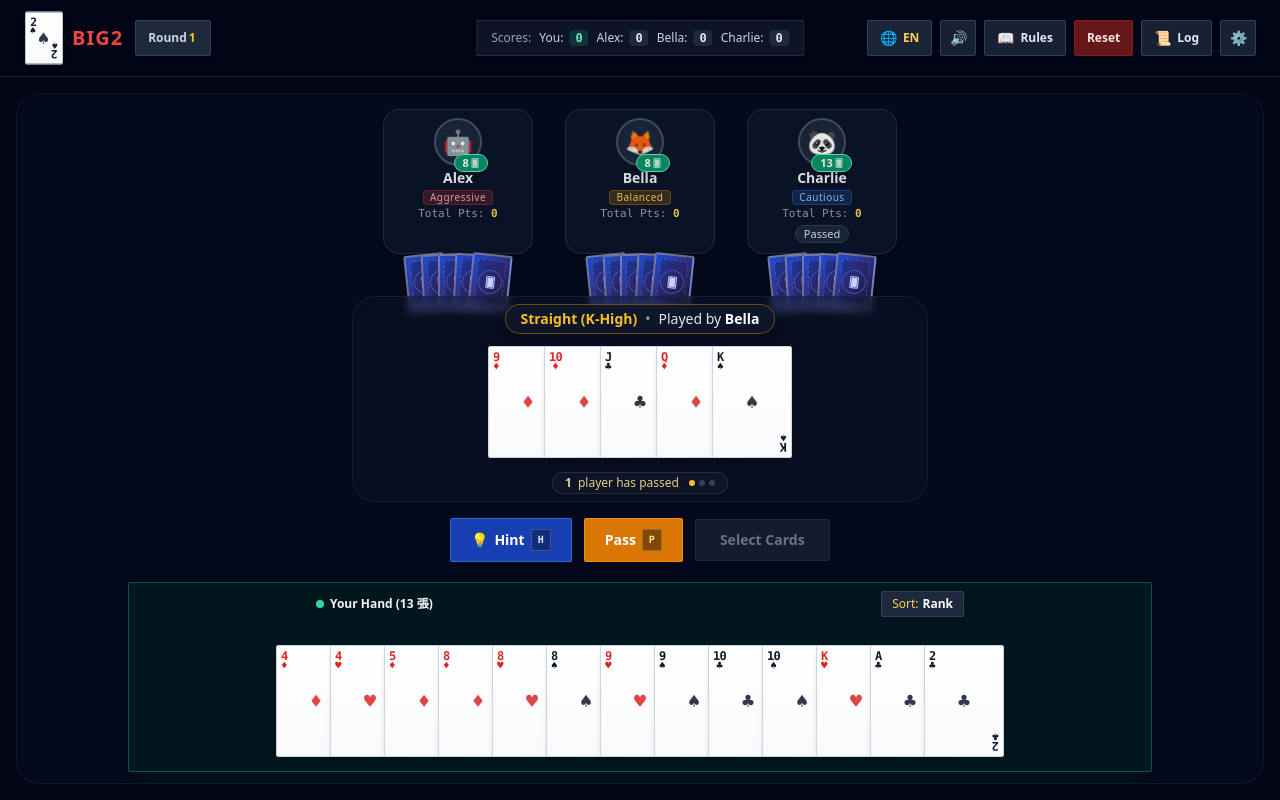
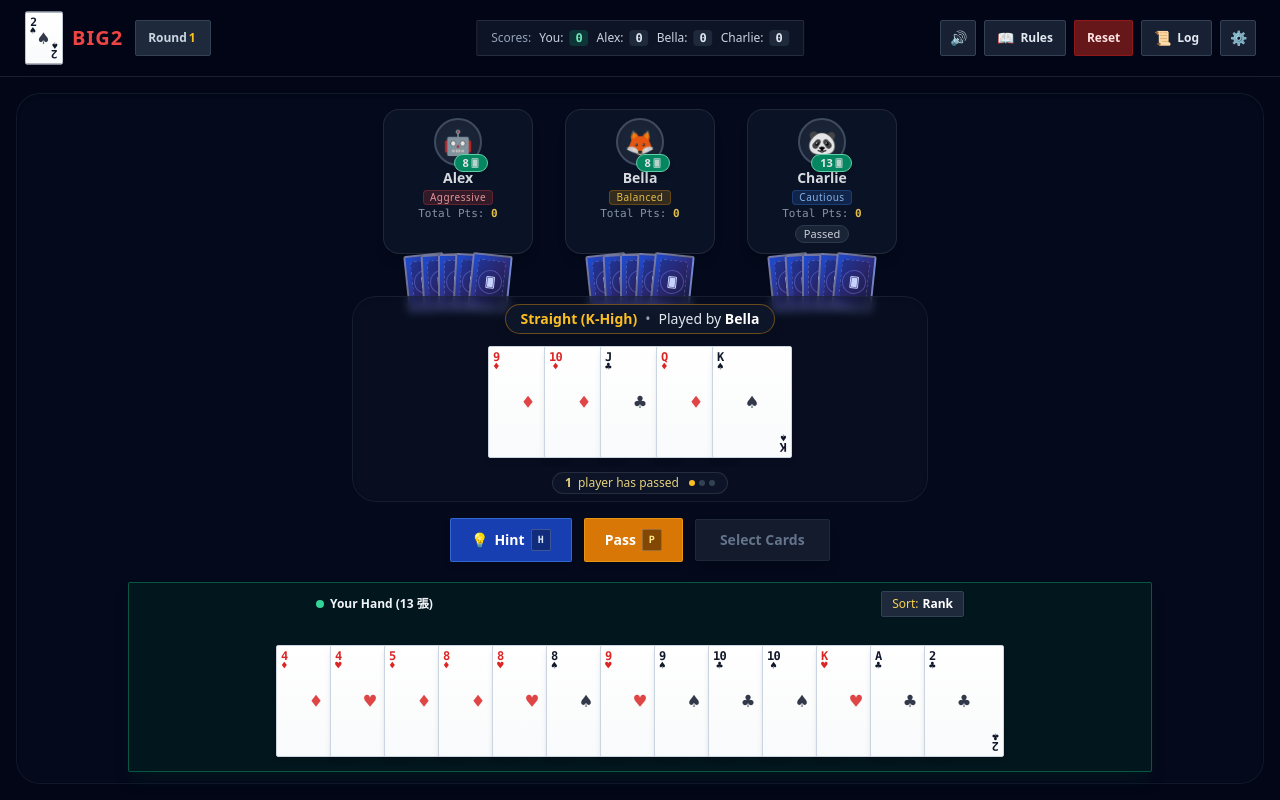
Before and after one commit to kennith/big2-app, a Vue app: page / in a window 1280 px wide. Built offline with nearby package versions, Linux system fonts and the light colour scheme.

Commit message:
feat: remove language toggle button from header, keeping language selection in settings menu

```diff
--- a/src/App.vue
+++ b/src/App.vue
@@ -46,7 +46,6 @@ const {
   pass,
   giveHint,
   toggleSortMode,
-  toggleLanguage,
   setLanguage,
   setBotPersonality,
 } = useBigTwo();
@@ -153,7 +152,6 @@ onBeforeUnmount(() => {
       :current-language="currentLanguage"
       :t="t"
       @toggle-sound="handleToggleSound"
-      @toggle-language="toggleLanguage"
       @open-rules="showRulesModal = true"
       @open-settings="showSettingsModal = true"
       @open-history="showHistoryModal = true"
--- a/src/components/GameHeader.vue
+++ b/src/components/GameHeader.vue
@@ -18,7 +18,6 @@ defineProps<Props>();
 
 const emit = defineEmits<{
   (e: 'toggleSound'): void;
-  (e: 'toggleLanguage'): void;
   (e: 'openRules'): void;
   (e: 'openSettings'): void;
   (e: 'openHistory'): void;
@@ -88,16 +87,6 @@ const emit = defineEmits<{
 
     <!-- Utility Action Buttons (Row 2 on mobile, right on desktop) -->
     <div class="flex items-center justify-center sm:justify-end gap-1.5 sm:gap-2 w-full sm:w-auto flex-wrap">
-      <!-- Language Toggle Button -->
-      <button
-        @click="emit('toggleLanguage')"
-        class="h-8 sm:h-9 px-2.5 sm:px-3 rounded-sm bg-slate-800/90 hover:bg-slate-700 active:scale-95 text-amber-300 text-xs font-bold border border-slate-700 transition inline-flex items-center gap-1.5 shadow-sm cursor-pointer"
-        title="切換語言 / Switch Language"
-      >
-        <span class="text-sm leading-none">🌐</span>
-        <span>{{ currentLanguage === 'zh-TW' ? '繁中' : 'EN' }}</span>
-      </button>
-
       <!-- Sound Toggle -->
       <button
         @click="emit('toggleSound')"
```
